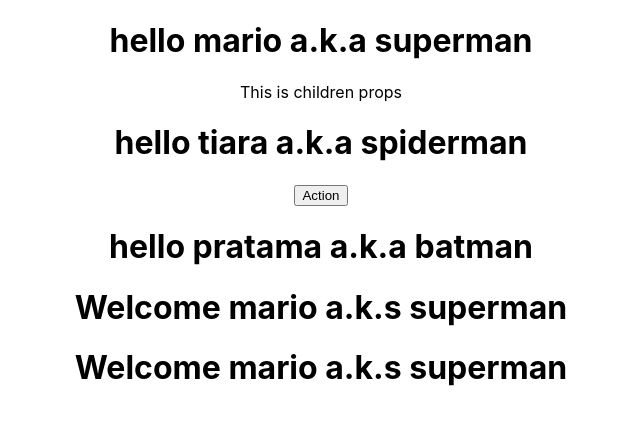
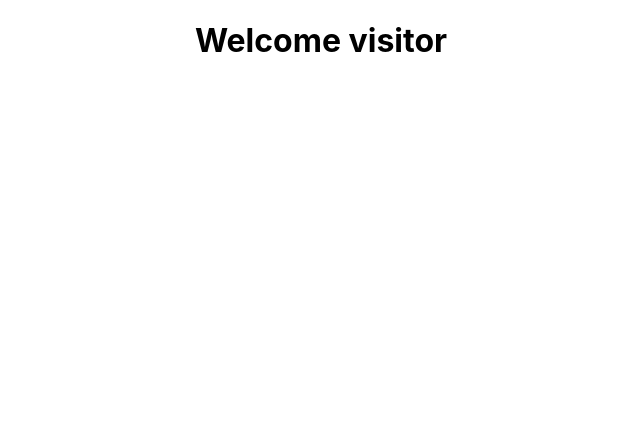
Before and after one commit to MarioTiara/React-Study, a React (Create React App) app: page / in a window 1280 px wide. Shown: the top 424 px of the page, without its empty margins (319-959 px from the left). Built offline with nearby package versions, Linux system fonts and the light colour scheme.

Commit message:
component state

```diff
--- a/src/App.js
+++ b/src/App.js
@@ -3,12 +3,13 @@ import logo from './logo.svg';
 import './App.css';
 import Greet  from './components/Greet';
 import Welcome  from './components/Welcome';
-
+import Message from './components/Message';
 class App extends Component {
   render() {
     return (
       <div className="App">
-        <Greet name="mario" herroName="superman">
+        <Message/>
+        {/* <Greet name="mario" herroName="superman">
             <p>This is children props</p>
         </Greet>
         <Greet name="tiara" herroName="spiderman">
@@ -16,7 +17,7 @@ class App extends Component {
         </Greet>
         <Greet name="pratama" herroName="batman"/>
         <Welcome name="mario" herroName="superman"/>
-        <Welcome name="mario" herroName="superman"/>
+        <Welcome name="mario" herroName="superman"/> */}
       </div>
     );
   }
--- /dev/null
+++ b/src/components/Message.js
@@ -0,0 +1,19 @@
+import React, {Component} from 'react';
+
+class Message extends Component {
+    constructor (){
+        super()
+        this.state={
+            message:'Welcome visitor'
+        }
+    }
+    render (){
+        return (
+            <h1>
+                {this.state.message}
+            </h1>
+        )
+    }
+}
+
+export default Message
```
